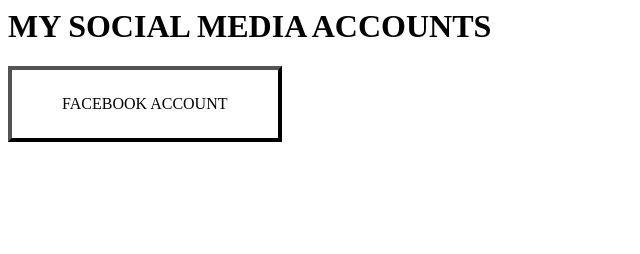
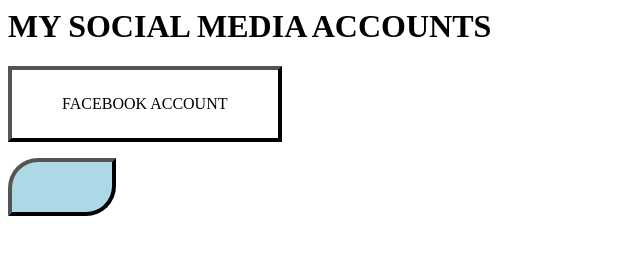
Before and after one commit to chriztelramirez/chriztelramirez.github.io, a plain HTML site: page activity4.html in a window 1280 px wide. Shown: the whole page, without its empty margins (0-640 px from the left). Drawn offline with Linux system fonts and the light colour scheme.

Commit message:
Update activity4.html

```diff
--- a/activity4.html
+++ b/activity4.html
@@ -68,6 +68,9 @@
       <p class="button1">
         <a href="https://www.facebook.com/chriztel.ramirez.3">FACEBOOK ACCOUNT</a>
       </p>
+
+      <p class="button2">
+        <a href="https://www.instagram.com/chriztel_aira/?fbclid=IwAR29nIY3Jp5lB2MmykQAEYH9p5JPwbuH8I9EcWQ80-mix0Q_309Be-sAzvI" INSTAGRAM ACCOUNT</a>
     </div>
   </body>
 </html>
```
